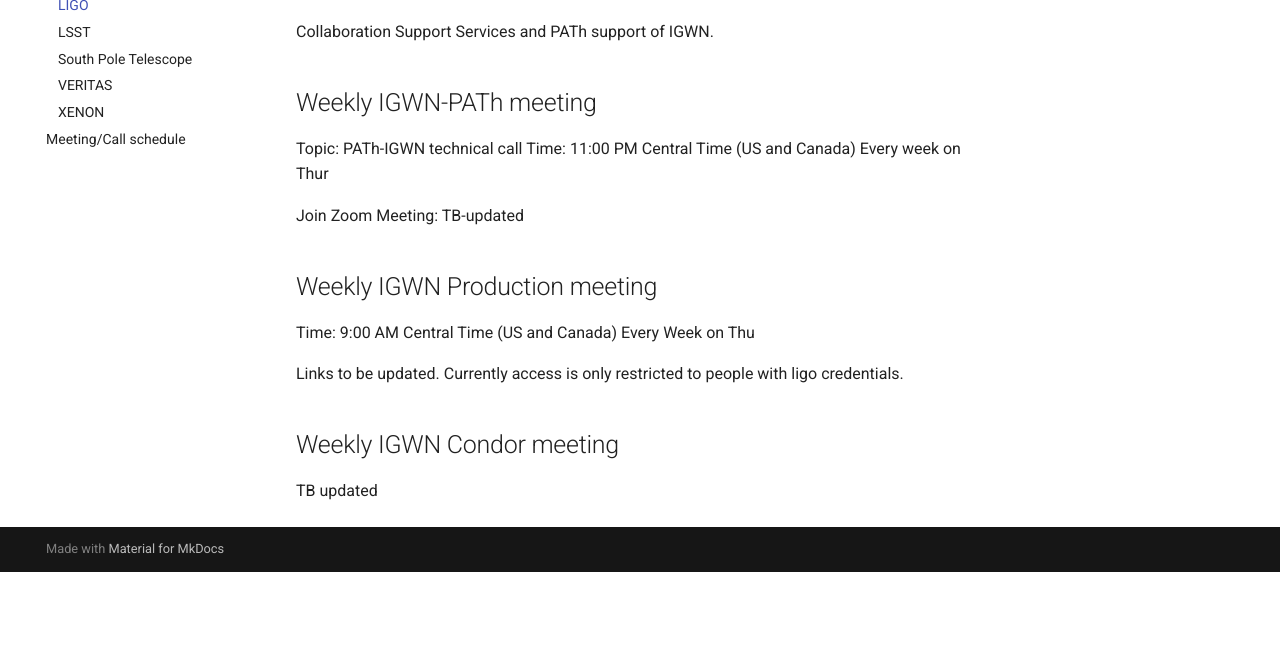
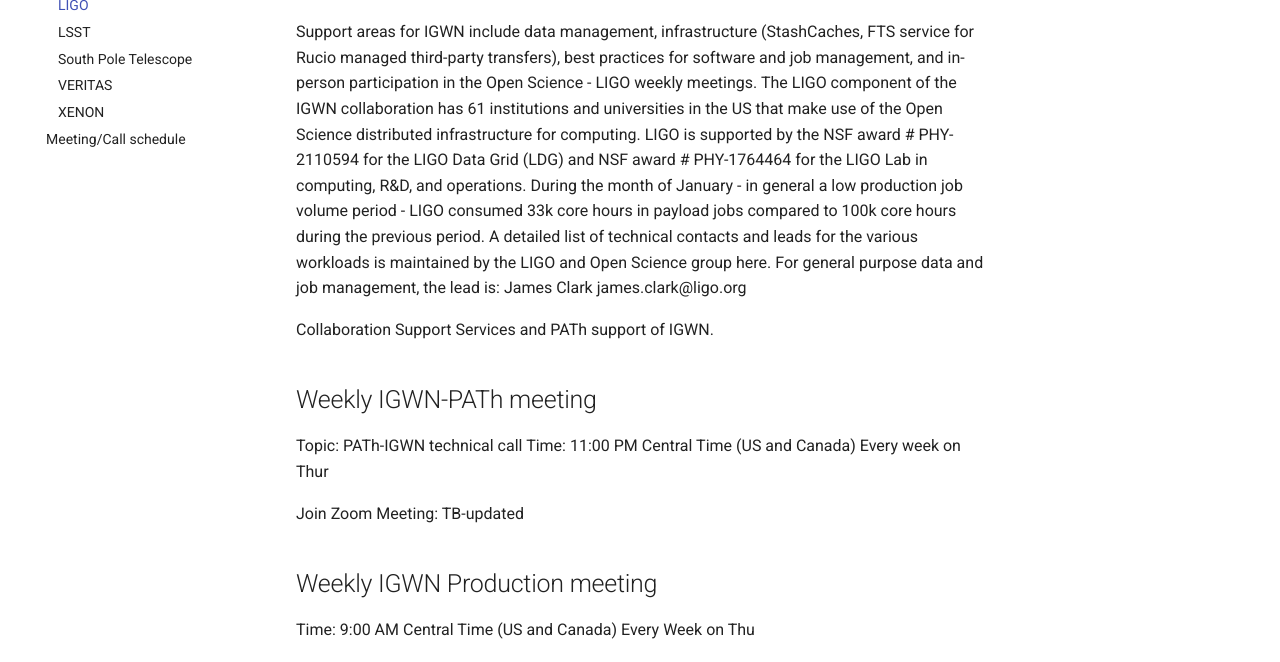
Before and after one commit to osg-htc/collaboration-support, an MkDocs documentation site: the page built from docs/projects/ligo.md, in a window 1280 px wide and 900 px high, scrolled down 497 px, cut to the strip 238-900 px from the top of the window. Built offline with MkDocs 1.6.1 and Material for MkDocs 9.7.7, drawn with Linux system fonts in a browser that asks for light colours; before the commit the page ends 1307 px from its top, so only the background shows below that.

Commit message:
Update ligo.md

```diff
--- a/docs/projects/ligo.md
+++ b/docs/projects/ligo.md
@@ -1,6 +1,9 @@
 ## IGWN-PATh
 
 <iframe src="docs/projects/igwn-institutes.html" height="500" width="700"></iframe>
+
+Support areas for IGWN include data management, infrastructure (StashCaches, FTS service for Rucio managed third-party transfers), best practices for software and job management, and in-person participation in the Open Science - LIGO weekly meetings. The LIGO component of the IGWN collaboration has 61 institutions and universities in the US that make use of the Open Science distributed infrastructure for computing. LIGO is supported by the NSF award # PHY-2110594 for the LIGO Data Grid (LDG) and NSF award # PHY-1764464 for the LIGO Lab in computing, R&D, and operations. During the month of January - in general a low production job volume period - LIGO consumed 33k core hours in payload jobs compared to 100k core hours during the previous period. A detailed list of technical contacts and leads for the various workloads is maintained by the LIGO and Open Science group here. For general purpose data and job management, the lead is: James Clark james.clark@ligo.org
+
 
 Collaboration Support Services and PATh support of IGWN.
 
```
